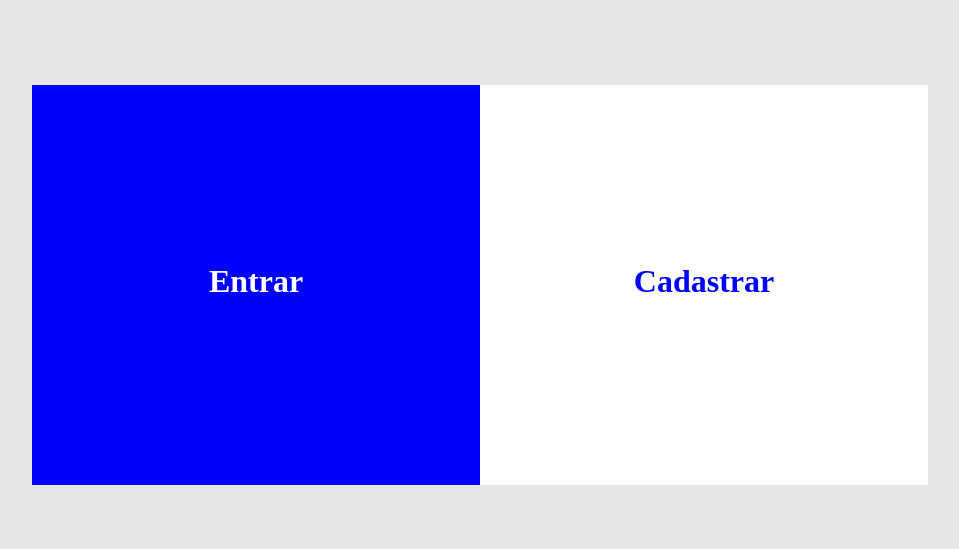
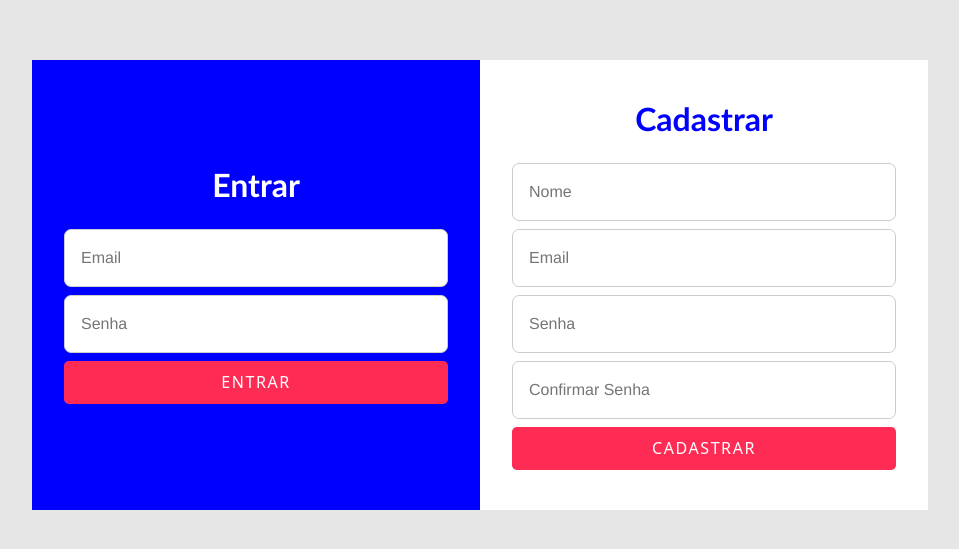
Before and after one commit to kamikazedojapan/Site-de-Noticias, a React (Vite) app in the folder frontend/: page /auth in a window 1280 px wide. Shown: the part 115-664 px from the top of the page, without its empty margins (160-1119 px from the left). Built offline with nearby package versions, Linux system fonts and the light colour scheme.

Commit message:
inputs react hook form

```diff
--- /dev/null
+++ b/frontend/src/components/Button/Button.jsx
@@ -0,0 +1,11 @@
+import { ButtonSpace } from "./ButtonStyled"
+import PropTypes from "prop-types"
+
+export function Button({ type, text}) {
+    return <ButtonSpace type={type}>{text}</ButtonSpace>
+}
+
+Button.propTypes = {
+    type: PropTypes.string.isRequired,
+    text: PropTypes.string.isRequired
+}
--- /dev/null
+++ b/frontend/src/components/Button/ButtonStyled.jsx
@@ -0,0 +1,21 @@
+import styled from "styled-components";
+
+export const ButtonSpace = styled.button`
+    background-color: #fe2c55;
+    border: none;
+    outline: none;
+    font-size: 1rem;
+    padding: 0.6rem 1rem;
+    color: #fff;
+    transition: all 0.4s ease-in-out;
+    cursor: pointer;
+    border-radius: 0.3rem;
+    font-family: system-ui, -apple-system, BlinkMacSystemFont, 'Segoe UI', Roboto, Oxygen, Ubuntu, Cantarell, 'Open Sans', 'Helvetica Neue', sans-serif;
+    font-weight: 500;
+    letter-spacing: 0.1rem;
+    text-transform: uppercase;
+
+    &:hover {
+        background-color: #c40b30;
+    }
+`;
--- /dev/null
+++ b/frontend/src/components/Input/Input.jsx
@@ -0,0 +1,15 @@
+import PropTypes from "prop-types";
+import { InputSpace } from "./InputStyled";
+
+export function Input({ type, placeholder, register, name }) {
+    return (
+        <InputSpace type={type} placeholder={placeholder} {...register(name)}/>
+    );
+}
+
+Input.propTypes = {
+    type: PropTypes.string.isRequired,
+    placeholder: PropTypes.string.isRequired,
+    register: PropTypes.string.isRequired,
+    name: PropTypes.string.isRequired
+}
--- /dev/null
+++ b/frontend/src/components/Input/InputStyled.jsx
@@ -0,0 +1,7 @@
+import styled from "styled-components";
+
+export const InputSpace = styled.input`
+    padding: 1rem;
+    border-radius: 7px;
+    border: 1px solid #ccc;
+`;
--- a/frontend/src/components/Navbar/Navbar.jsx
+++ b/frontend/src/components/Navbar/Navbar.jsx
@@ -1,15 +1,18 @@
 import { Link, Outlet, useNavigate } from "react-router-dom";
 import logo from "../../Images/logo.png";
-import { Button, Nav, Search, Logo, ErrorSpan } from "./NavbarStyled";
+import { Nav, Search, Logo, ErrorSpan } from "./NavbarStyled";
 import { useForm } from "react-hook-form";
 import { z } from "zod";
 import { zodResolver } from "@hookform/resolvers/zod";
+import { Button } from "../Button/Button";
 
 const searchSchema = z.object({
   title: z
     .string()
     .nonempty({ message: "O campo de pesquisa está vazio" })
-    .refine((value) => !/^\s*$/.test(value), {message: "A pesquisa não pode conter somente espaço"}),
+    .refine((value) => !/^\s*$/.test(value), {
+      message: "A pesquisa não pode conter somente espaço",
+    }),
 });
 
 export function Navbar() {
@@ -29,7 +32,7 @@ export function Navbar() {
   }
 
   function goAuth() {
-      navigate("/auth")
+    navigate("/auth");
   }
 
   return (
@@ -61,7 +64,11 @@ export function Navbar() {
           <Logo src={logo} alt="News Flash" />
         </Link>
 
-        <Button onClick={goAuth}>Entrar</Button>
+        <Link to="/auth">
+          <Button onClick={goAuth} type="Button" text="Entrar">
+            Entrar
+          </Button>
+        </Link>
       </Nav>
       {errors.title && <ErrorSpan>{errors.title.message}</ErrorSpan>}
       <Outlet />
--- a/frontend/src/components/Navbar/NavbarStyled.jsx
+++ b/frontend/src/components/Navbar/NavbarStyled.jsx
@@ -46,27 +46,6 @@ export const Search = styled.div`
     }
 `;
 
-export const Button = styled.button`
-    margin-left: 2rem;
-    background-color: #fe2c55;
-    border: none;
-    outline: none;
-    font-size: 1rem;
-    padding: 0.4rem 1rem;
-    color: #fff;
-    transition: all 0.4s ease-in-out;
-    cursor: pointer;
-    border-radius: 0.3rem;
-    font-family: system-ui, -apple-system, BlinkMacSystemFont, 'Segoe UI', Roboto, Oxygen, Ubuntu, Cantarell, 'Open Sans', 'Helvetica Neue', sans-serif;
-    font-weight: 500;
-    letter-spacing: 0.1rem;
-    text-transform: uppercase;
-
-    &:hover {
-        background-color: #c40b30;
-    }
-`;
-
 export const ErrorSpan = styled.span`
     background-color: #ffaeae;
     color: #9e0000;
--- a/frontend/src/pages/Authentication/Authentication.jsx
+++ b/frontend/src/pages/Authentication/Authentication.jsx
@@ -1,13 +1,88 @@
+import { useForm } from "react-hook-form";
+import { Button } from "../../components/Button/Button";
+import { Input } from "../../components/Input/Input";
 import { AuthContainer, Section } from "./AuthenticationStyled";
+// import { zodResolver } from "@hookform/resolvers/zod";
 
 export function Authentication() {
-    return(
+  const {
+    register: registerSignup,
+    handleSubmit: handleSubmitSignup,
+    formState: { errors: errorsSignup },
+  } = useForm();
+  const {
+    register: registerSignin,
+    handleSubmit: handleSubmitSignin,
+    formState: { errors: errorsSignin },
+  } = useForm();
+
+  function inHandleSubmit(data) {
+    try {
+      console.log(data);
+    } catch (error) {
+      console.log(error)
+      return errorsSignin
+    }
+  }
+  function upHandleSubmit(data) {
+    try {
+      console.log(data);
+    } catch (error) {
+      console.log(error)
+      return errorsSignup
+    }
+  }
+
+  return (
     <AuthContainer>
-            <Section type= "signin">
+      <Section type="signin">
         <h2>Entrar</h2>
+        <form onSubmit={handleSubmitSignin(inHandleSubmit)}>
+          <Input
+            type="email"
+            placeholder="Email"
+            name="email"
+            register={registerSignin}
+          />
+          <Input
+            type="password"
+            placeholder="Senha"
+            name="password"
+            register={registerSignin}
+          />
+          <Button type="submit" text="Entrar"></Button>
+        </form>
       </Section>
-            <Section type= "signup">
+
+      <Section type="signup">
         <h2>Cadastrar</h2>
+        <form onSubmit={handleSubmitSignup(upHandleSubmit)}>
+          <Input
+            type="text"
+            placeholder="Nome"
+            name="name"
+            register={registerSignup}
+          />
+          <Input
+            type="email"
+            placeholder="Email"
+            name="email"
+            register={registerSignup}
+          />
+          <Input
+            type="password"
+            placeholder="Senha"
+            name="password"
+            register={registerSignup}
+          />
+          <Input
+            type="password"
+            placeholder="Confirmar Senha"
+            name="password"
+            register={registerSignup}
+          />
+          <Button type="submit" text="Cadastrar"></Button>
+        </form>
       </Section>
     </AuthContainer>
   );
--- a/frontend/src/pages/Authentication/AuthenticationStyled.jsx
+++ b/frontend/src/pages/Authentication/AuthenticationStyled.jsx
@@ -12,22 +12,25 @@ export const AuthContainer = styled.div`
         display: flex;
         flex-direction: column;
         gap: 0.5rem;
-        width: 100%
+        width: 100%;
+        font-family: 'Franklin Gothic Medium', 'Arial Narrow', Arial, sans-serif;
     }
 `
 
 export const Section = styled.section`
+    font-family: 'Franklin Gothic Medium', 'Arial Narrow', Arial, sans-serif;
     display: flex;
     flex-direction: column;
     justify-content: center;
     width: 100%;
-    height: 400px;
+    height: 450px;
     padding: 2rem;
     gap: 1rem;
     background-color: ${(props) => (props.type === "signin" ? "blue" : "white")};
     color: ${(props) => (props.type === "signup" ? "blue" : "white")};
 
     h2 {
+        font-family: 'Gill Sans', 'Gill Sans MT', Calibri, 'Trebuchet MS', sans-serif;
         font-size: 2rem;
         text-align: center;
         font-weight: 700;
```
Lines whose indentation alone changed are shown as unchanged.
